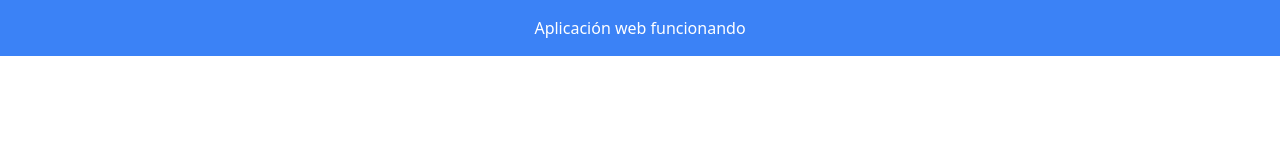
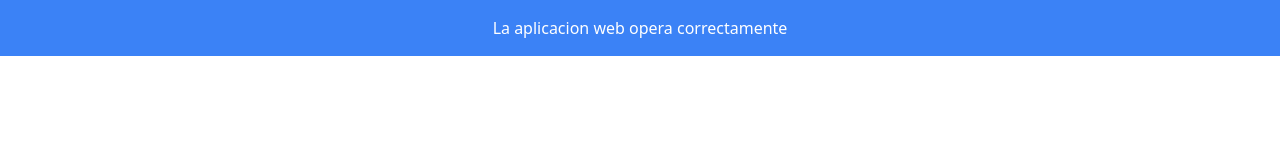
Before and after one commit to geovanni143/pollos-manager, a React (Create React App) app in the folder frontend/: page / in a window 1280 px wide. Shown: the top 160 px of the page. Built offline with nearby package versions, Linux system fonts and the light colour scheme.

Commit message:
Actualización del mensaje en App.js: Aplicación en ejecución

```diff
--- a/frontend/src/App.js
+++ b/frontend/src/App.js
@@ -1,7 +1,7 @@
 function App() {
   return (
     <div className="bg-blue-500 text-white text-center p-4">
-      Aplicación web funcionando
+      La aplicacion web opera correctamente
     </div>
   );
 }
```
